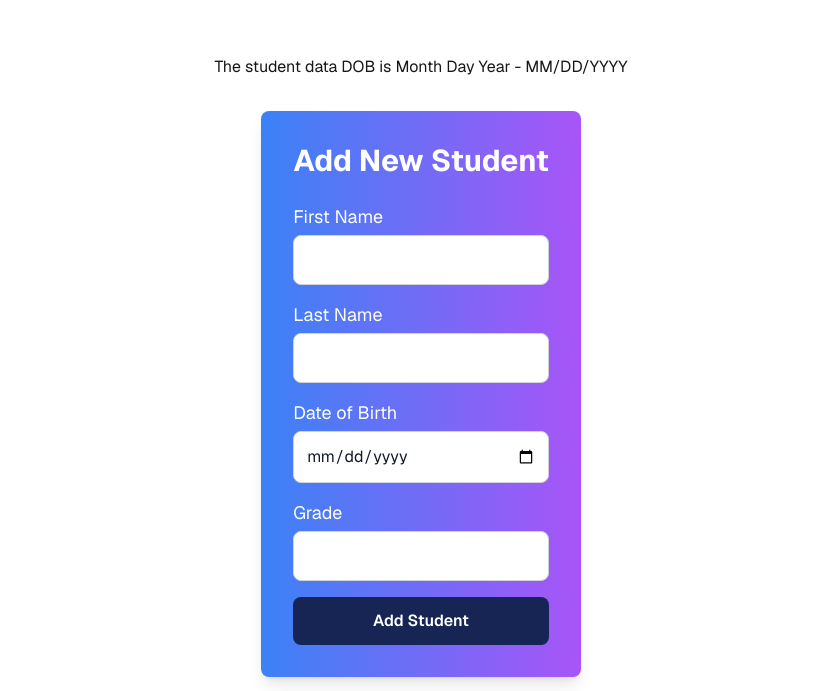
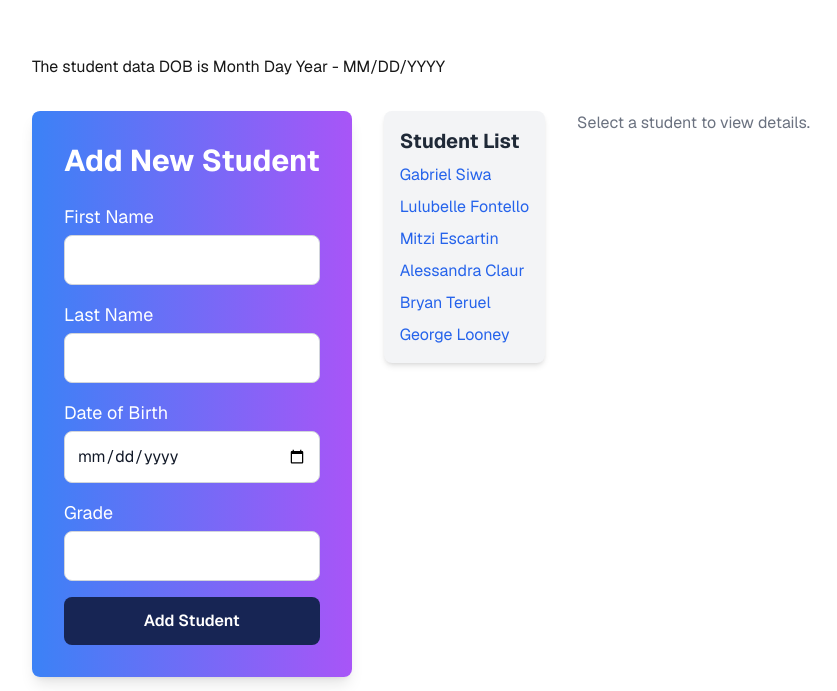
Before and after one commit to GabrielSiwa/Assignment2, a Next.js app: page / in a window 1280 px wide. Shown: the part 109-800 px from the top of the page, without its empty margins (219-1056 px from the left). Built offline with nearby package versions, Linux system fonts and the light colour scheme; data requests are answered from the project's data file.

Commit message:
updated page.js for flex

```diff
--- a/app/page.js
+++ b/app/page.js
@@ -13,9 +13,11 @@
     <div className="grid grid-rows-[20px_1fr_20px] items-center justify-items-center min-h-screen p-8 pb-20 gap-16 sm:p-20 font-[family-name:var(--font-geist-sans)]">
       <main className="flex flex-col gap-8 row-start-2 items-center sm:items-start">
         <p>The student data DOB is Month Day Year - MM/DD/YYYY</p>
-        <StudentForm />
-        <StudentList onSelect={setSelectedStudent} />
-        <StudentDetails student={selectedStudent} />
+        <div className="flex flex-row gap-8 row-start-2 items-center sm:items-start">
+          <StudentForm />
+          <StudentList onSelect={setSelectedStudent} />
+          <StudentDetails student={selectedStudent} />
+        </div>
       </main>
     </div>
   );
```
